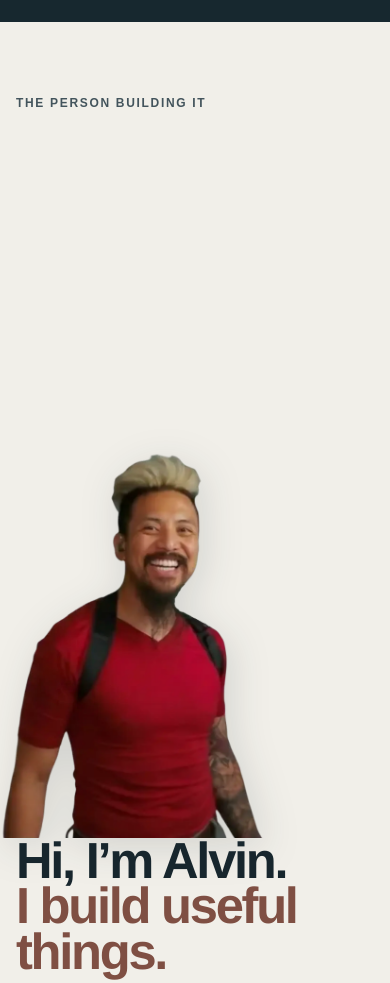
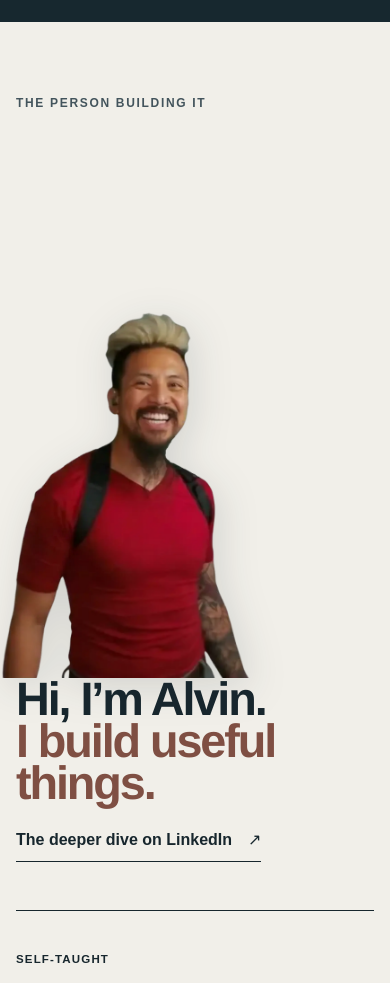
Before and after one commit to Alvintol/websites-by-alvin, a website: page site/index.html in a window 390 px wide. Shown: the part 4840-5823 px from the top of the page. Drawn offline with Linux system fonts and the light colour scheme.

Commit message:
update mobile whitespace error

```diff
--- a/site/styles.css
+++ b/site/styles.css
@@ -2864,24 +2864,26 @@ summary:focus-visible {
 }
 @media (max-width: 640px) {
   .about-intro {
-    min-height: 44rem;
+    min-height: clamp(26rem, 72svh, 34rem);
     margin-inline: -1rem;
     padding: 0 1rem;
   }
+
   .about-sticky h2 {
     position: relative;
     top: auto;
     left: auto;
     width: 100%;
     padding-right: 1rem;
-    font-size: clamp(3rem, 13vw, 3.6rem);
+    font-size: clamp(2.75rem, 12vw, 3.6rem);
     line-height: 0.9;
   }
+
   .about-portrait {
     left: -0.5rem;
     bottom: 0;
-    width: min(20rem, 82vw);
-    max-height: 62%;
+    width: min(19rem, 78vw);
+    max-height: 70%;
     margin: 0;
   }
 }
```
